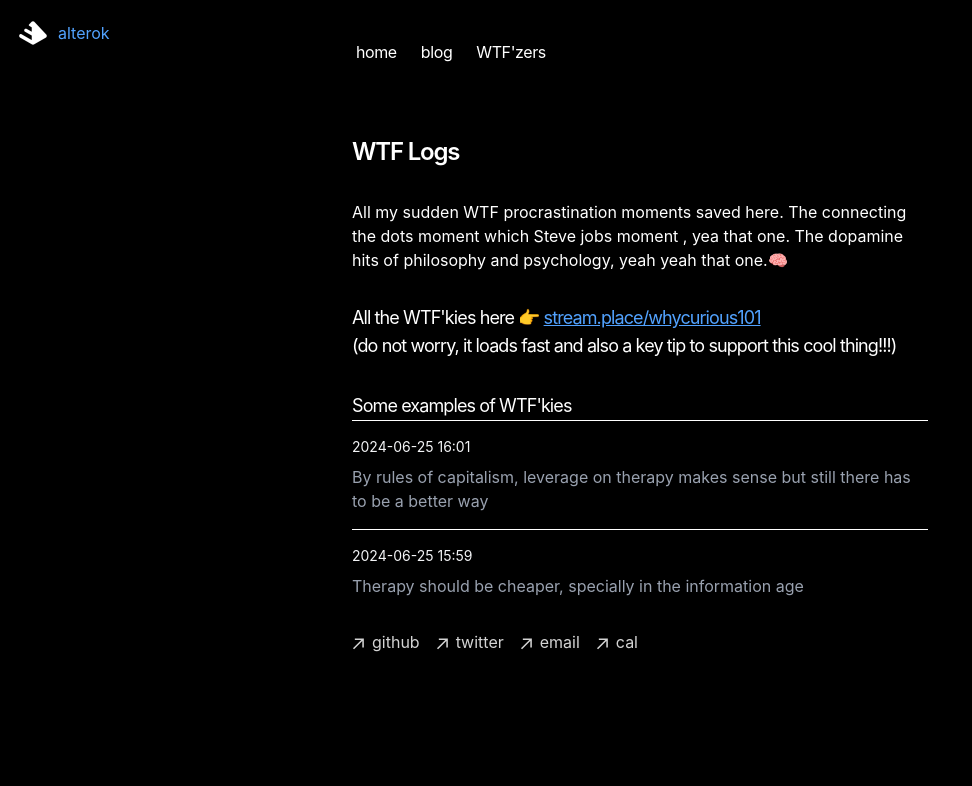
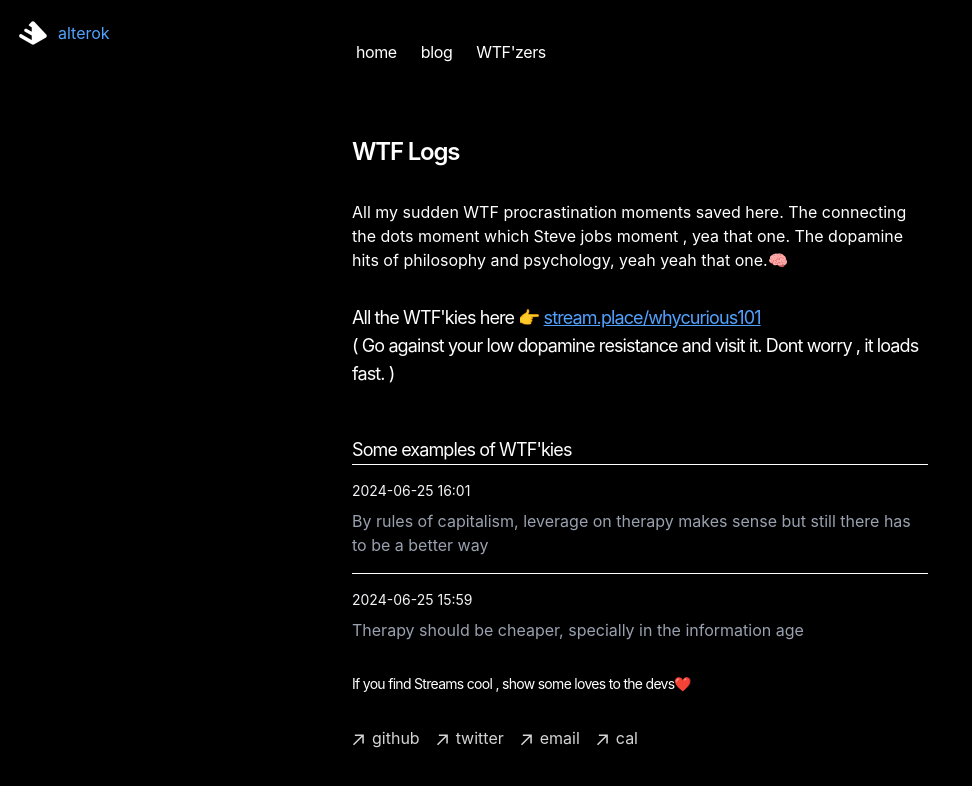
Before and after one commit to DhrishP/buildspace-procast-website, a Next.js app: page /wtf in a window 1280 px wide. Shown: the top 786 px of the page, without its empty margins (0-972 px from the left). Built offline with nearby package versions, Linux system fonts and the light colour scheme.

Commit message:
updated UI #1

```diff
--- a/app/components/nav.tsx
+++ b/app/components/nav.tsx
@@ -14,7 +14,7 @@ const navItems = {
 
 export function Navbar() {
   return (
-    <aside className="-ml-[8px] mb-16 tracking-tight">
+    <aside className="-ml-[8px] mt-10 lg:mt-0 md:mt-5 mb-16 tracking-tight">
       <div className="lg:sticky lg:top-20">
         <nav
           className="flex flex-row items-start relative px-0 pb-0 fade md:overflow-auto scroll-pr-6 md:relative"
--- a/app/wtf/page.tsx
+++ b/app/wtf/page.tsx
@@ -26,10 +26,9 @@ export default function Page() {
           stream.place/whycurious101
         </Link>
         <br/>
-        (do not worry, it loads fast and also a key tip to support this cool
-        thing!!!)
+        ( Go against your low dopamine resistance and visit it. Dont worry , it loads fast. )
       </h2>
-
+<div className="mt-12">
       <h3 className="text-lg mt-8 tracking-tighter">Some examples of WTF'kies</h3>
       <div className="space-y-4">
         <div className="border-t pt-4">
@@ -51,6 +50,10 @@ export default function Page() {
           </p>
         </div>
       </div>
+      </div>
+      <h2 className="text-sm  mt-8 tracking-tighter">
+        If you find Streams cool , show some loves to the devs❤️
+      </h2>
     </section>
   );
 }
```
